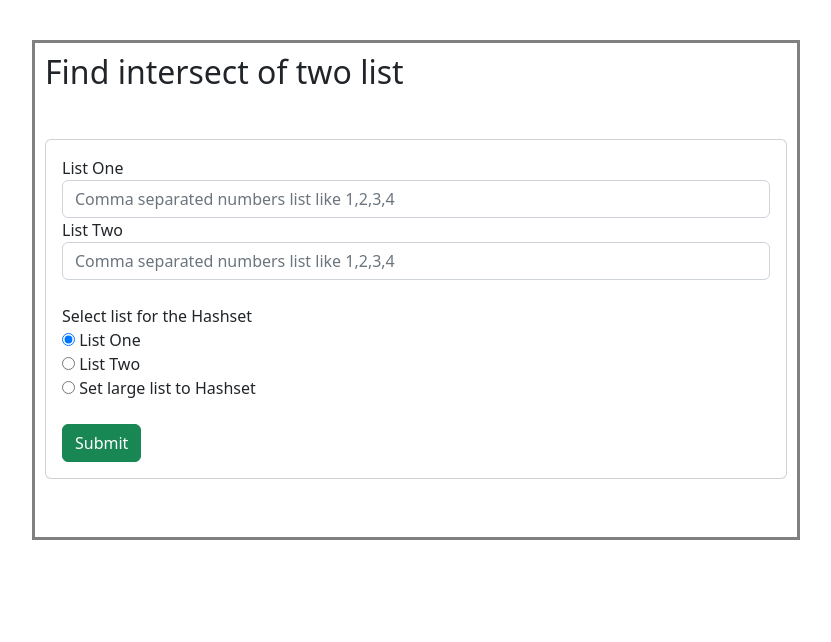
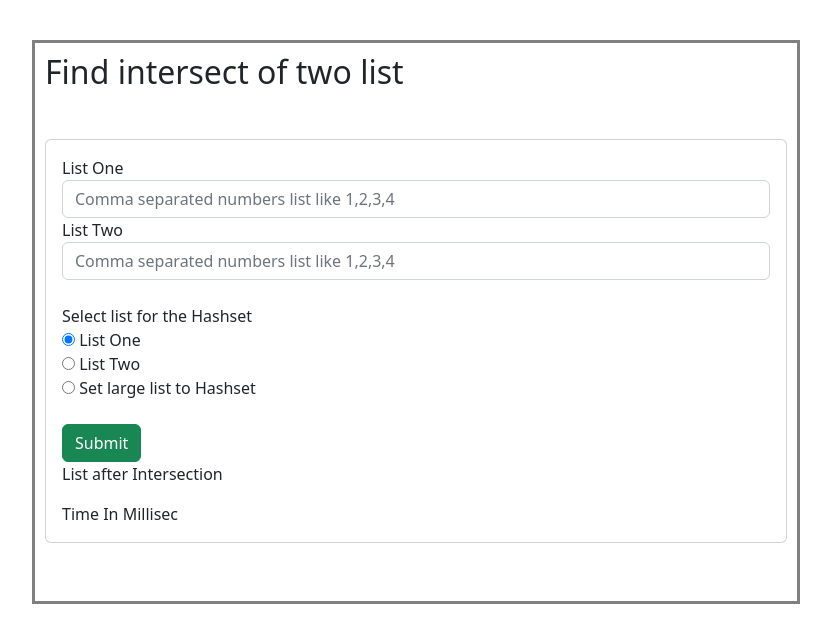
Before and after one commit to RumiAust/FindIntersectionAppUI, an Angular app: page / in a window 1280 px wide. Shown: the top 642 px of the page, without its empty margins (224-1055 px from the left). Built offline with nearby package versions, Linux system fonts and the light colour scheme.

Commit message:
output shown to front end

```diff
--- a/src/app/app-ui/app-ui.component.html
+++ b/src/app/app-ui/app-ui.component.html
@@ -43,7 +43,16 @@
            class="btn btn-success">Submit
         </button> <br>
        </form>
-
+        <div>
+            <label>
+                List after Intersection
+              </label><br/>
+              <pre>{{ intersectionResult | json}}</pre>
+            <label>
+                Time In Millisec
+              </label><br/>
+            {{timeInMillSec}}
+        </div>
 
      </div>
    </div>
```
